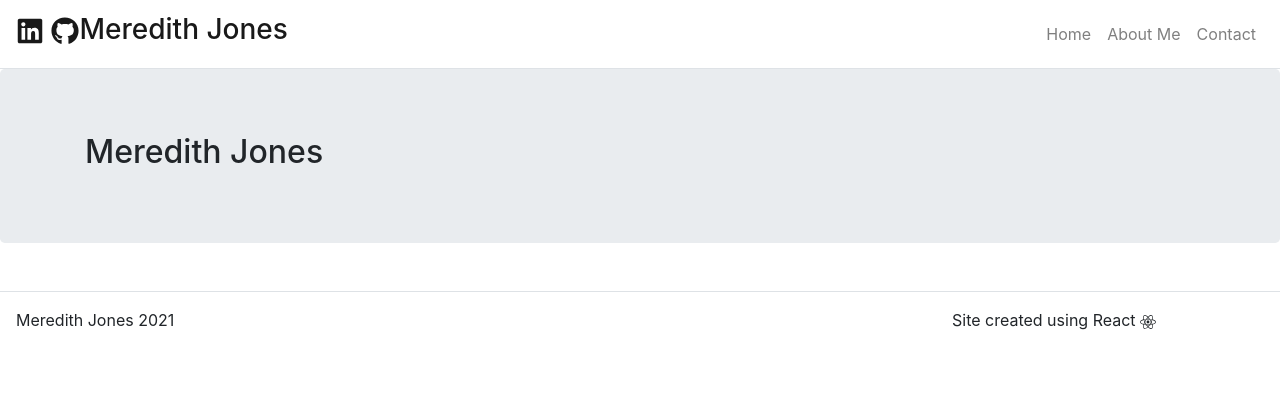
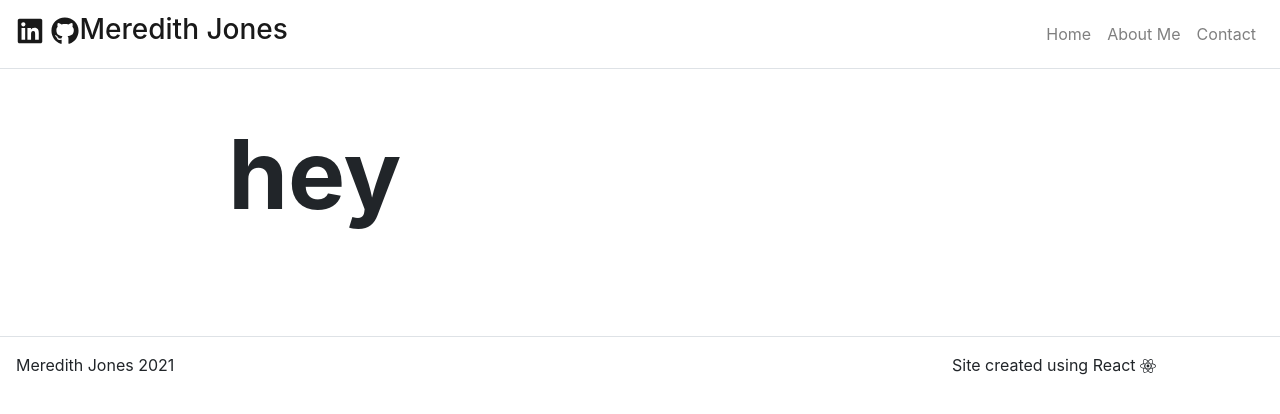
Before and after one commit to meredithajones/2021-Portfolio, a React (Create React App) app: page / in a window 1280 px wide. Shown: the top 414 px of the page. Built offline with nearby package versions, Linux system fonts and the light colour scheme.

Commit message:
Added styling to hero component

```diff
--- a/src/Components/Hero.js
+++ b/src/Components/Hero.js
@@ -6,15 +6,17 @@
 
 
 
-function Hero() {
+function Hero(props) {
 
     return(
-        // <p>Hero Works!</p>
-        <Jumbotron>
-            <Container>
-                <Row>
-                    <Col>
-                    <h2>Meredith Jones</h2>
+        <Jumbotron className= "bg-transparent jumbotron-fluid p-0">
+            <Container fluid={true}>
+                <Row className="justify-content-center py-5">
+                    <Col md={8} sm={12}>
+                    { props.title && <h1 className= "display-1 font-weight-bolder">{props.title}</h1> }
+                    { props.subTitle && <h3 className= "display-4 font-wieght-light">{props.subTitle}</h3> }
+                    { props.text && <h3 className= "lead font-wieght-light">{props.text}</h3> }
+
                     </Col>
                 </Row>
             </Container>
--- a/src/Pages/HomePage.js
+++ b/src/Pages/HomePage.js
@@ -5,7 +5,7 @@
 function HomePage(props) {
 
     return(
-        <Hero />
+        <Hero title={'hey'}/>
     );
 
 }
```
